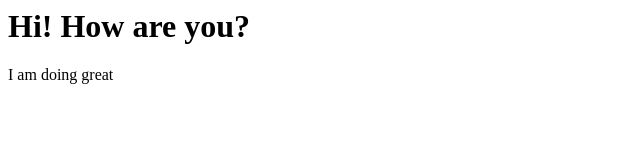
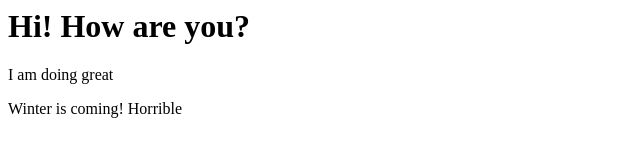
Before and after one commit to Mamta255/todo-app-4, a plain HTML site: page index.html in a window 1280 px wide. Shown: the whole page, without its empty margins (0-640 px from the left). Drawn offline with Linux system fonts and the light colour scheme.

Commit message:
Commit 3

```diff
--- a/index.html
+++ b/index.html
@@ -1,2 +1,5 @@
 <h1>Hi! How are you?</h1>
 <p>I am doing great</p>
+
+
+<p>Winter is coming! Horrible</p>
```
